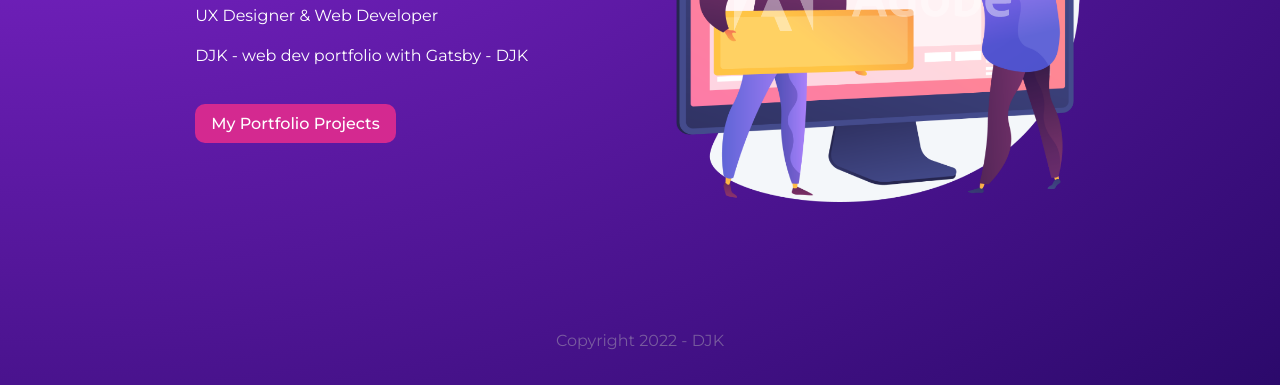
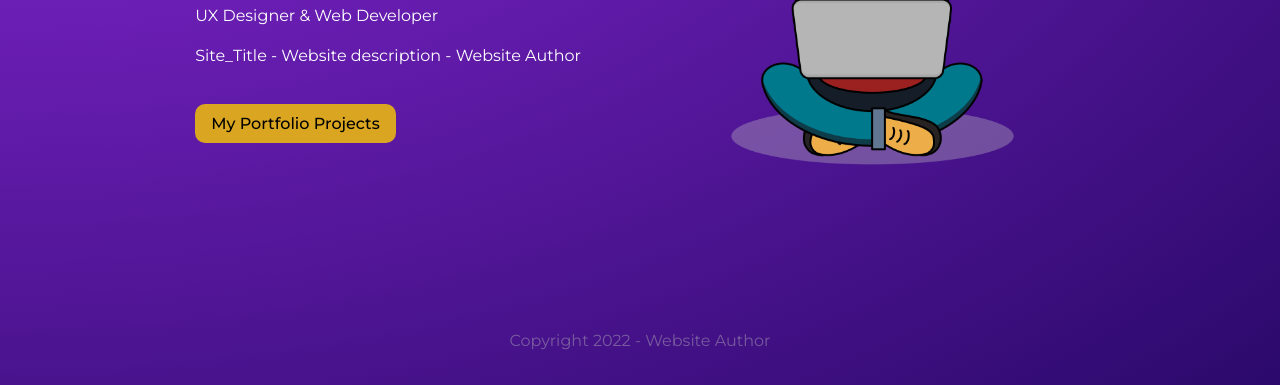
Before and after one commit to x03r4/G02, a Gatsby site: page / in a window 1280 px wide. Shown: the part 415-800 px from the top of the page. Built offline with nearby package versions, Linux system fonts and the light colour scheme; Gatsby itself is replaced by a stand-in of ours.

Commit message:
migrated from gatsby-image to gatsby-plugin-image

```diff
--- a/gatsby-config.js
+++ b/gatsby-config.js
@@ -27,10 +27,10 @@ module.exports = {
     },
   ],
   siteMetadata: {
-    title: "DJK",
-    description: "web dev portfolio with Gatsby",
+    title: "Site_Title",
+    description: "Website description",
     copyright: "This website is copyright 2022 DJK",
-    author: "DJK",
-    contact: "me@mymail.com",
+    author: "Website Author",
+    contact: "my_email_adress@mymail.com",
   },
 }
--- a/src/pages/index.js
+++ b/src/pages/index.js
@@ -2,12 +2,14 @@ import { graphql, Link } from "gatsby"
 import React from "react"
 import Layout from "../components/Layout"
 import * as styles from "../styles/home.module.css"
-import Img from 'gatsby-image'
+// import Img from 'gatsby-image'
+import { GatsbyImage } from "gatsby-plugin-image"
+
 
 export default function Home({ data }) {
   console.log(data)
   const { title, description, author } = data.site.siteMetadata
-  const { fluid } = data.file.childImageSharp
+  // const { fluid } = data.file.childImageSharp
   return (
     <Layout>
       <section className={styles.header}>
@@ -22,7 +24,8 @@ export default function Home({ data }) {
             My Portfolio Projects
           </Link>
         </div>
-        <Img fluid={fluid} />
+        {/* <Img fluid={fluid} /> */}
+        <GatsbyImage image={data.file.childImageSharp.gatsbyImageData} />
       </section>
     </Layout>
   )
@@ -37,11 +40,10 @@ export const query = graphql`
         author
       }
     }
-    file(relativePath: { eq: "banner.png" }) {
+
+    file(relativePath: { eq: "banner2.png" }) {
       childImageSharp {
-        fluid {
-          ...GatsbyImageSharpFluid
-        }
+        gatsbyImageData(layout: FULL_WIDTH)
       }
     }
   }
--- a/src/styles/global.css
+++ b/src/styles/global.css
@@ -14,7 +14,7 @@ body {
 body {
   background: radial-gradient(
     at top left,
-    rgba(146, 43, 225, 1) 0%,
+    rgba(146,43,225,1) 0%,
     rgba(43, 9, 107, 1) 100%
   );
   background-repeat: no-repeat;
--- a/src/styles/home.module.css
+++ b/src/styles/home.module.css
@@ -14,7 +14,8 @@
 }
 .btn {
   display: inline-block;
-  background: #d42990;
+  background: goldenrod;
+  color: black;
   padding: 10px 16px;
   border-radius: 10px;
   margin-top: 20px;
--- a/src/styles/projects.module.css
+++ b/src/styles/projects.module.css
@@ -1,5 +1,10 @@
 .portfolio {
     text-align: center;
+    width: 70vw;
+    display: flex;
+    flex-direction: column;
+    align-items: center;
+    justify-content: center;
   }
   .portfolio > h2 {
     font-size: 3em;
```
Also changed, not shown: src/pages/projects/index.js (+4 -5 lines), src/images/banner2.png (added).
